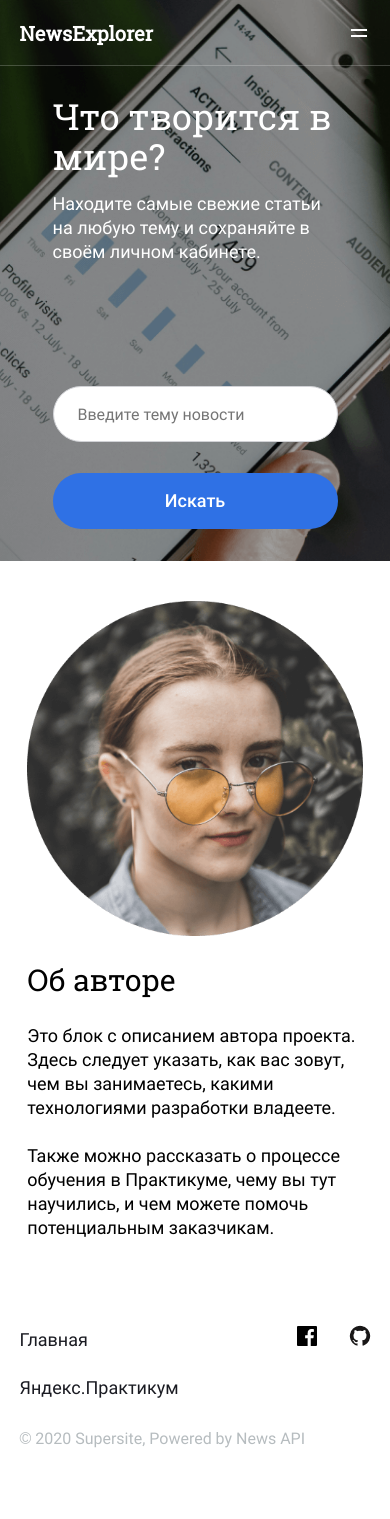
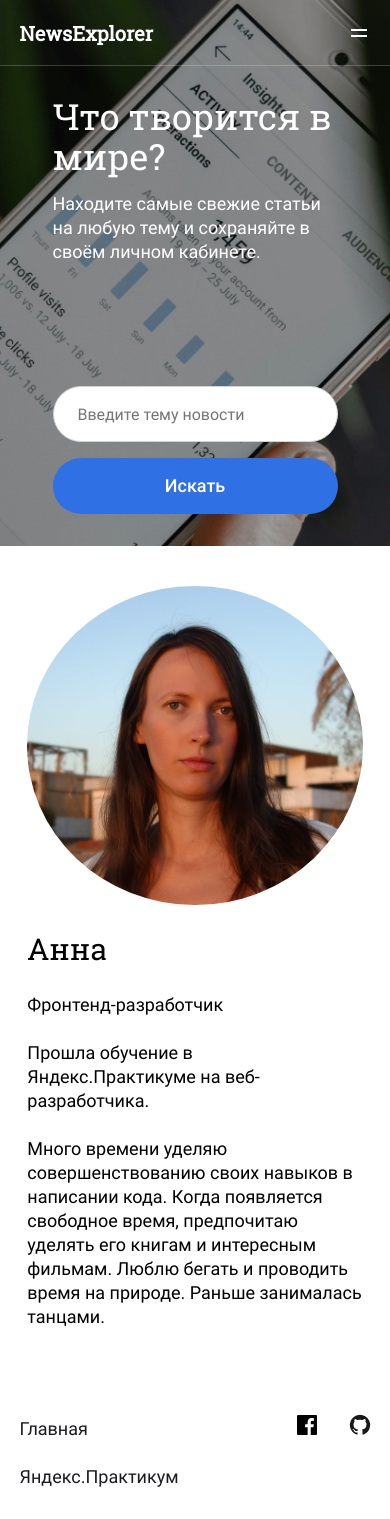
Before and after one commit to Sandhani1704/news-explorer-frontend, a React (Create React App) app: page / in a window 390 px wide. Shown: the top 1519 px of the page. Before the commit the page ends 1472 px from the top, so only its background shows below. Built offline with nearby package versions, Linux system fonts and the light colour scheme.

Commit message:
refactor: about, utils, searchForm

```diff
--- a/src/components/About/About.css
+++ b/src/components/About/About.css
@@ -32,6 +32,7 @@
 .about__avatar {
   width: 100%;
   height: auto;
+  border-radius: 50%;
 }
 
 .about__text-conteiner {
--- a/src/components/About/About.js
+++ b/src/components/About/About.js
@@ -1,6 +1,6 @@
 import React from 'react';
 import './About.css';
-import aboutAvatar from '../../images/avatar.png'
+import aboutAvatar from '../../images/avatar-2.jpg'
 
 function About() {
     return (
@@ -9,12 +9,15 @@ function About() {
                 <img className='about__avatar' src={aboutAvatar} alt='Аватар' />
             </div>
             <div className='about__text-conteiner'>
-                <h1 className='about__title'>Об авторе</h1>
-                <p className='about__description'>Это блок с описанием автора проекта. Здесь следует указать,
-                как вас зовут, чем вы занимаетесь, какими технологиями разработки владеете.
+                <h1 className='about__title'>Aнна</h1>
+                <p className='about__description'>Фронтенд-разработчик
                 </p>
-                <p className='about__description'>Также можно рассказать о процессе обучения в Практикуме,
-                    чему вы тут научились, и чем можете помочь потенциальным заказчикам.</p>
+                <p className='about__description'>Прошла обучение в Яндекс.Практикуме на веб-разработчика.
+                </p>
+
+                <p className='about__description'>Много времени уделяю совершенствованию своих навыков в написании кода.
+                    Когда появляется свободное время, предпочитаю уделять его книгам и интересным фильмам.
+                    Люблю бегать и проводить время на природе. Раньше занималась танцами.</p>
             </div>
         </section>
     )
--- a/src/components/SearchForm/SearchForm.css
+++ b/src/components/SearchForm/SearchForm.css
@@ -5,7 +5,7 @@
 }
 
 .search-form__title {
-	font-family: 'Roboto Slab', Arial, sans-serif;
+  font-family: "Roboto Slab", Arial, sans-serif;
   font-size: 60px;
   font-style: normal;
   font-weight: 400;
@@ -15,7 +15,7 @@
 }
 
 .search-form__description {
-	font-family: 'Roboto', Arial, sans-serif;
+  font-family: "Roboto", Arial, sans-serif;
   font-size: 18px;
   font-style: normal;
   font-weight: 400;
@@ -26,6 +26,7 @@
 }
 
 .search-form__input-container {
+  position: relative;
   width: 100%;
   margin-top: 64px;
   display: flex;
@@ -34,7 +35,7 @@
 .search-form__input {
   padding: 0;
   padding-left: 24px;
-	font-family: 'Roboto', Arial, sans-serif;
+  font-family: "Roboto", Arial, sans-serif;
   font-size: 16px;
   font-style: normal;
   font-weight: 400;
@@ -48,7 +49,7 @@
 }
 
 .search-form__button-find {
-	font-family: 'Roboto', Arial, sans-serif;
+  font-family: "Roboto", Arial, sans-serif;
   font-size: 18px;
   font-style: normal;
   font-weight: 500;
@@ -72,12 +73,14 @@
 }
 
 .search__input-error {
+  position: absolute;
   font-family: "Roboto", "Arial", sans-serif;
   font-size: 16px;
   line-height: 12px;
   color: red;
   text-shadow: 1px 1px 2px black, 0 0 1em red;
   display: block;
+  top: 57px;
   margin: 10px auto 5px;
   text-align: center;
 }
@@ -120,6 +123,10 @@
     margin: 0;
     margin-top: 16px;
   }
+
+  .search__input-error {
+    top: 48px;
+  }
 }
 
 @media screen and (max-width: 482px) {
--- a/src/utils/utils.js
+++ b/src/utils/utils.js
@@ -1,7 +1,3 @@
 export const API_KEY = '4d20677ef0194e41b36c1126d9b92ea8';
-// export const NEWS_URL = 'https://newsapi.org/v2/everything?';
 export const NEWS_URL = 'https://nomoreparties.co/news/v2/everything?';
-// export const MAIN_URL = 'https://angalkina.students.nomoredomains.icu';
-// export const MAIN_URL = 'http://localhost:3000'
-
-export const MAIN_URL = 'http://news-explorer-api.nomoredomains.work'
+export const MAIN_URL = 'https://news-explorer-api.nomoredomains.work';
```
Also changed, not shown: src/images/avatar-2.jpg (added), src/images/avatar.jpg (added). Lines whose indentation alone changed are shown as unchanged.
